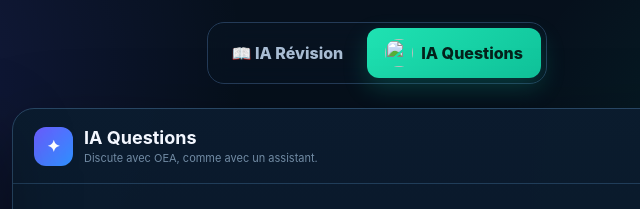
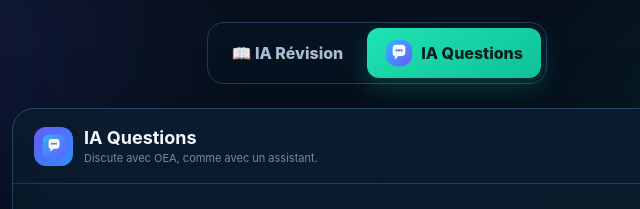
Before and after one commit to Youssef24827/OEA, a website: page index.html in a window 1280 px wide. Both pictures are taken after a click on the button "IA Questions". Shown: the top 209 px of the page, 281-921 px from the left. Drawn offline with Linux system fonts and the light colour scheme.

Commit message:
Replace chat icon with message icon in HTML

```diff
--- a/index.html
+++ b/index.html
@@ -251,6 +251,12 @@ button,input,textarea{font:inherit}.app{min-height:100vh}.shell{max-width:1280px
   .bubble{max-width:92%}
   .welcomeChat h2{font-size:21px}
 }
+
+.chatTopIcon img{
+  width:24px;
+  height:24px;
+  display:block;
+}
 </style>
 </head>
 <body>
@@ -262,7 +268,7 @@ button,input,textarea{font:inherit}.app{min-height:100vh}.shell{max-width:1280px
     </div>
     <nav class="modeNav" aria-label="Choix du mode">
       <button class="modeBtn revision active" id="revisionTab" onclick="switchMode('revision')">📖 IA Révision</button>
-      <button class="modeBtn chat" id="chatTab" onclick="switchMode('chat')"><img class="chatNavImage" src="ia-question-photo.jpeg" alt=""><span>IA Questions</span></button>
+      <button class="modeBtn chat" id="chatTab" onclick="switchMode('chat')"><img class="chatNavImage" src="message-icon.svg" alt=""><span>IA Questions</span></button>
     </nav>
     <button class="miniBtn" onclick="resetAll()">↻ Nouvelle session</button>
   </header>
@@ -334,7 +340,7 @@ button,input,textarea{font:inherit}.app{min-height:100vh}.shell{max-width:1280px
         <div class="chatMain box">
           <div class="chatTopBar">
             <div class="chatTopTitle">
-              <div class="chatTopIcon">✦</div>
+              <div class="chatTopIcon"><img src="message-icon.svg" alt=""></div>
               <div>
                 <h2>IA Questions</h2>
                 <p>Discute avec OEA, comme avec un assistant.</p>
```
